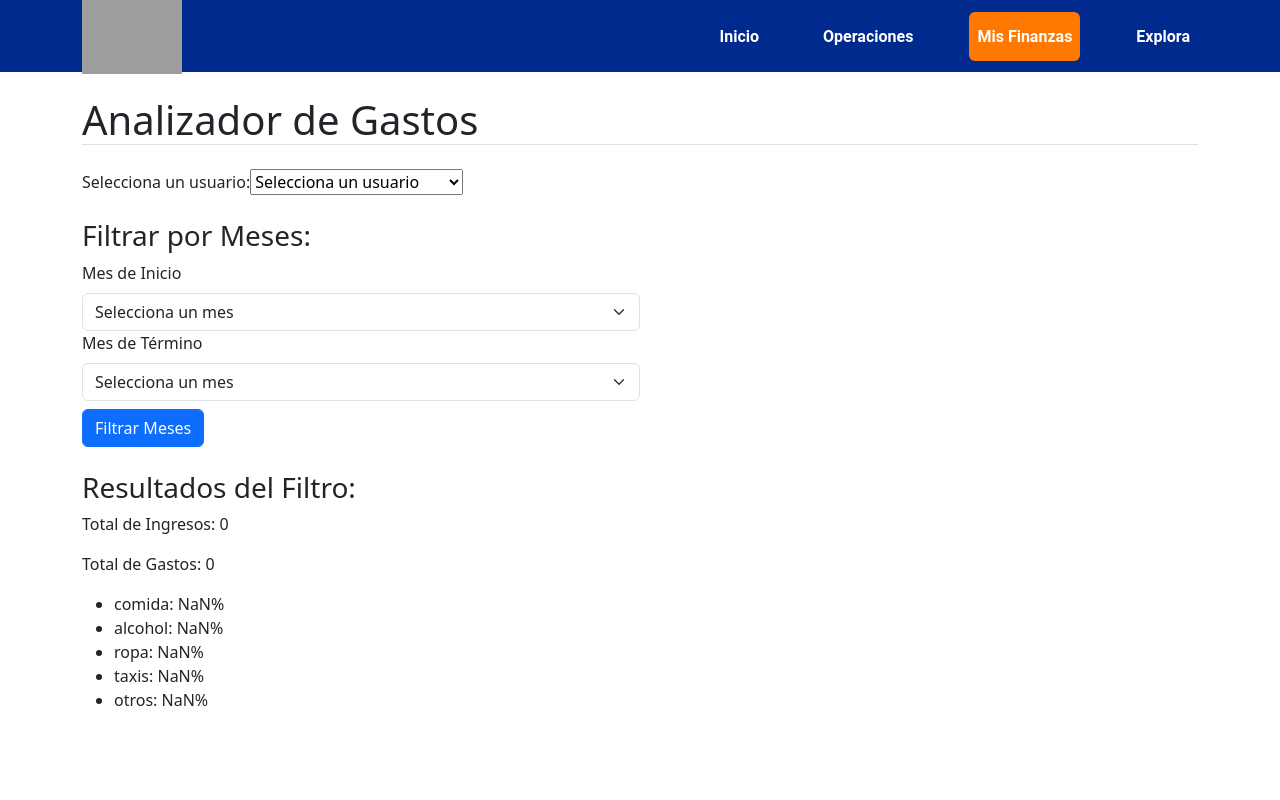
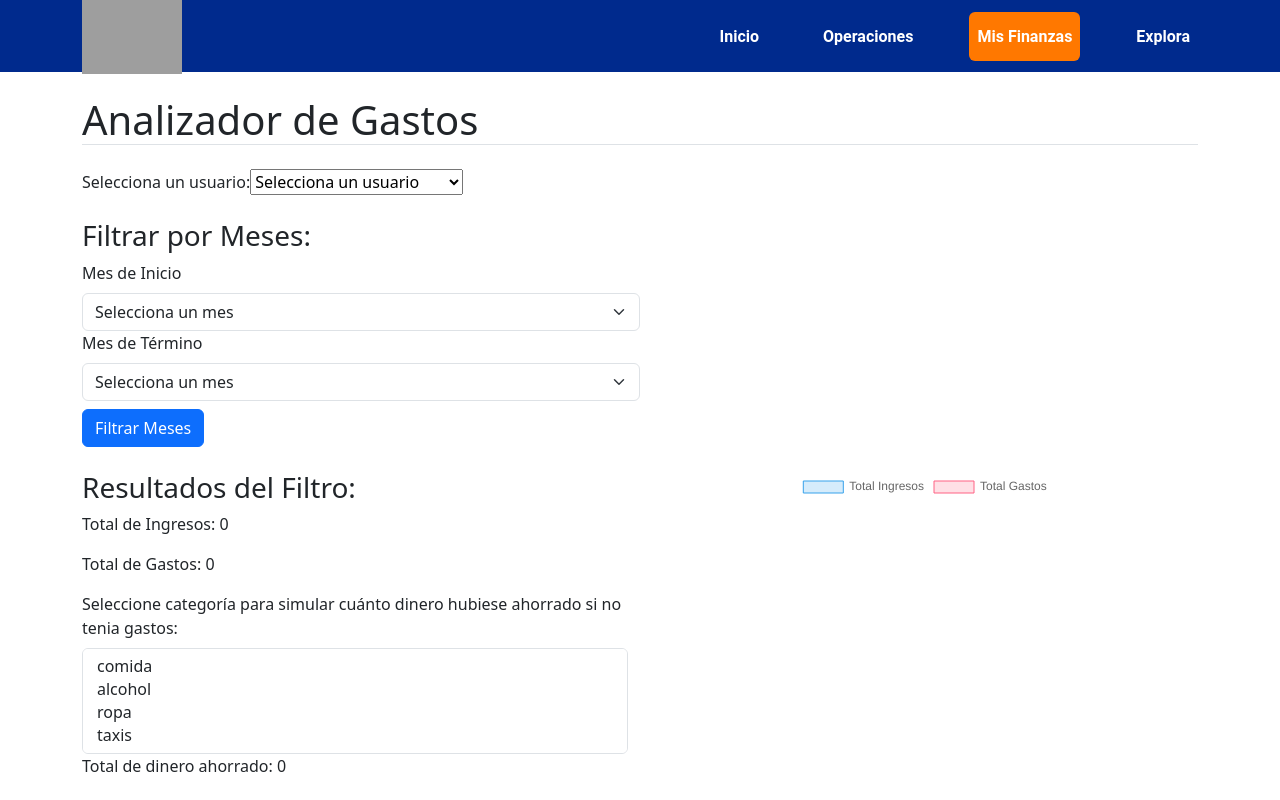
Before and after one commit to MarcoCaceresSenn/UXcrafting, a React (Create React App) app: page /expense-analyzer in a window 1280 px wide. Built offline with nearby package versions, Linux system fonts and the light colour scheme; grey boxes are pictures that could not be loaded.

Commit message:
implementacion de gráfico real time

```diff
--- a/src/component/graph-component/piechart.jsx
+++ b/src/component/graph-component/piechart.jsx
@@ -5,35 +5,30 @@ import { Pie } from 'react-chartjs-2';
 ChartJS.register(ArcElement, Tooltip, Legend);
 
 var options = {
-    responsive : true,
+    responsive: true,
     maintainAspectRatio: false,
 };
 
-var data = {
-    labels: ['Carne', 'Jamón', 'Dulces', 'Turrón', 'Vino'],
+export default function Pies({ data }) {
+    const { totalIngresos, totalGastos } = data;
+
+    const chartData = {
+        labels: ['Total Ingresos', 'Total Gastos'],
         datasets: [
             {
-            label: 'Popularidad en Navidad',
-            data: [35, 20, 20, 99, 10],
+                data: [totalIngresos, totalGastos],
                 backgroundColor: [
-                'rgba(255, 99, 132, 0.2)',
-                'rgba(255, 206, 86, 0.2)',
-                'rgba(54, 162, 235, 0.2)',
-                'rgba(75, 192, 192, 0.2)',
-                'rgba(153, 102, 255, 0.2)',
+                    'rgba(54, 162, 235, 0.2)', // Color para Ingresos
+                    'rgba(255, 99, 132, 0.2)', // Color para Gastos
                 ],
                 borderColor: [
-                'rgba(255, 99, 132, 1)',
-                'rgba(255, 206, 86, 1)',
-                'rgba(54, 162, 235, 1)',
-                'rgba(75, 192, 192, 1)',
-                'rgba(153, 102, 255, 1)',
+                    'rgba(54, 162, 235, 1)', // Color para Ingresos
+                    'rgba(255, 99, 132, 1)', // Color para Gastos
                 ],
                 borderWidth: 1,
             },
         ],
     };
 
-export default function Pies() {
-    return <Pie data={data} options={options} />
+    return <Pie data={chartData} options={options} />
 }
--- a/src/component/navbar-component/navbar.component.jsx
+++ b/src/component/navbar-component/navbar.component.jsx
@@ -16,7 +16,7 @@ function NavBarComponent() {
                     <Nav className="ml-auto align-items-center gap-5">
                         <Nav.Link href="#">Inicio</Nav.Link>
                         <Nav.Link href="#">Operaciones</Nav.Link>
-                        <Nav.Link className="custom-feature rounded" href="/mis-finanzas">Mis Finanzas</Nav.Link>
+                        <Nav.Link className="custom-feature rounded" href="/">Mis Finanzas</Nav.Link>
                         <Nav.Link href="#">Explora</Nav.Link>
                     </Nav>
                 </Container>
--- a/src/views/expense.analyzer.view.jsx
+++ b/src/views/expense.analyzer.view.jsx
@@ -8,12 +8,13 @@ import Form from 'react-bootstrap/Form';
 
 import UserSelector from '../component/user-selector/user.selector';
 
+import Pies from '../component/graph-component/piechart';
+
 const usersData = require('../infraestructura/mocks/users.json');
 const users = usersData.users;
 
 const categories = ["comida", "alcohol", "ropa", "taxis", "otros"];
 const months = ["Enero", "Febrero", "Marzo", "Abril", "Mayo", "Junio", "Julio", "Agosto", "Septiembre", "Octubre", "Noviembre", "Diciembre"];
-
 
 function ExpenseAnalyzerView() {
     const [selectedUser, setSelectedUser] = useState('');
@@ -23,6 +24,8 @@ function ExpenseAnalyzerView() {
     const [totalIngresos, setTotalIngresos] = useState(0);
     const [totalGastos, setTotalGastos] = useState(0);
     const [totalCategorias, setTotalCategorias] = useState({});
+    const [zeroPercentageCategories, setZeroPercentageCategories] = useState([]);
+    const [savings, setSavings] = useState(0);
 
     useEffect(() => {
         if (selectedUser) {
@@ -34,6 +37,22 @@ function ExpenseAnalyzerView() {
         }
     }, [selectedUser]);
 
+    const calculateSavings = () => {
+        const filteredCategories = categories.filter(category => !zeroPercentageCategories.includes(category));
+
+        const totalSavings = filteredCategories.reduce((acc, category) => {
+            const categoryGasto = totalCategorias[category] || 0;
+            return acc + categoryGasto;
+        }, 0);
+
+        return totalSavings;
+    };
+
+    const handleZeroPercentageCategoriesChange = (selectedCategories) => {
+        setZeroPercentageCategories(selectedCategories);
+        const savings = calculateSavings();
+        setSavings(savings);
+    };
 
     const handleFilterMonths = () => {
         if (!selectedUser) {
@@ -78,7 +97,7 @@ function ExpenseAnalyzerView() {
         });
 
         console.log("Total de ingresos filtrados:", totalIngresosFiltered);
-        console.log("Total de gastos filtrados:", totalGastosFiltered);
+        console.log("Total de Gastos filtrados:", totalGastosFiltered);
         console.log("Categorías totales:", categoriasTotales);
 
         setTotalIngresos(totalIngresosFiltered);
@@ -129,14 +148,25 @@ function ExpenseAnalyzerView() {
                     <h3>Resultados del Filtro:</h3>
                     <p>Total de Ingresos: {totalIngresos}</p>
                     <p>Total de Gastos: {totalGastos}</p>
-                    <ul>
-                        {categories.map((category, index) => (
-                            <li key={index}>
-                                {category}: {(((totalCategorias[category] || 0) / totalGastos) * 100).toFixed(2)}%
-                            </li>
-                        ))}
-                    </ul>
+                    <Form.Group controlId="zeroPercentageCategories">
+                        <Form.Label>Seleccione categoría para simular cuánto dinero hubiese ahorrado si no tenia gastos:</Form.Label>
+                        <Form.Control
+                            as="select"
+                            multiple
+                            onChange={(e) => handleZeroPercentageCategoriesChange(Array.from(e.target.selectedOptions, (option) => option.value))}
+                        >
+                            {categories.map((category) => (
+                                <option key={category} value={category}>
+                                    {category}
+                                </option>
+                            ))}
+                        </Form.Control>
+                    </Form.Group>
+                    <p>Total de dinero ahorrado: {savings}</p>
                 </Col>
+                <div className='w-50'>
+                    <Pies data={{ totalIngresos, totalGastos }} />
+                </div>
             </Row>
         </Container>
     );
```
Lines whose indentation alone changed are shown as unchanged.
